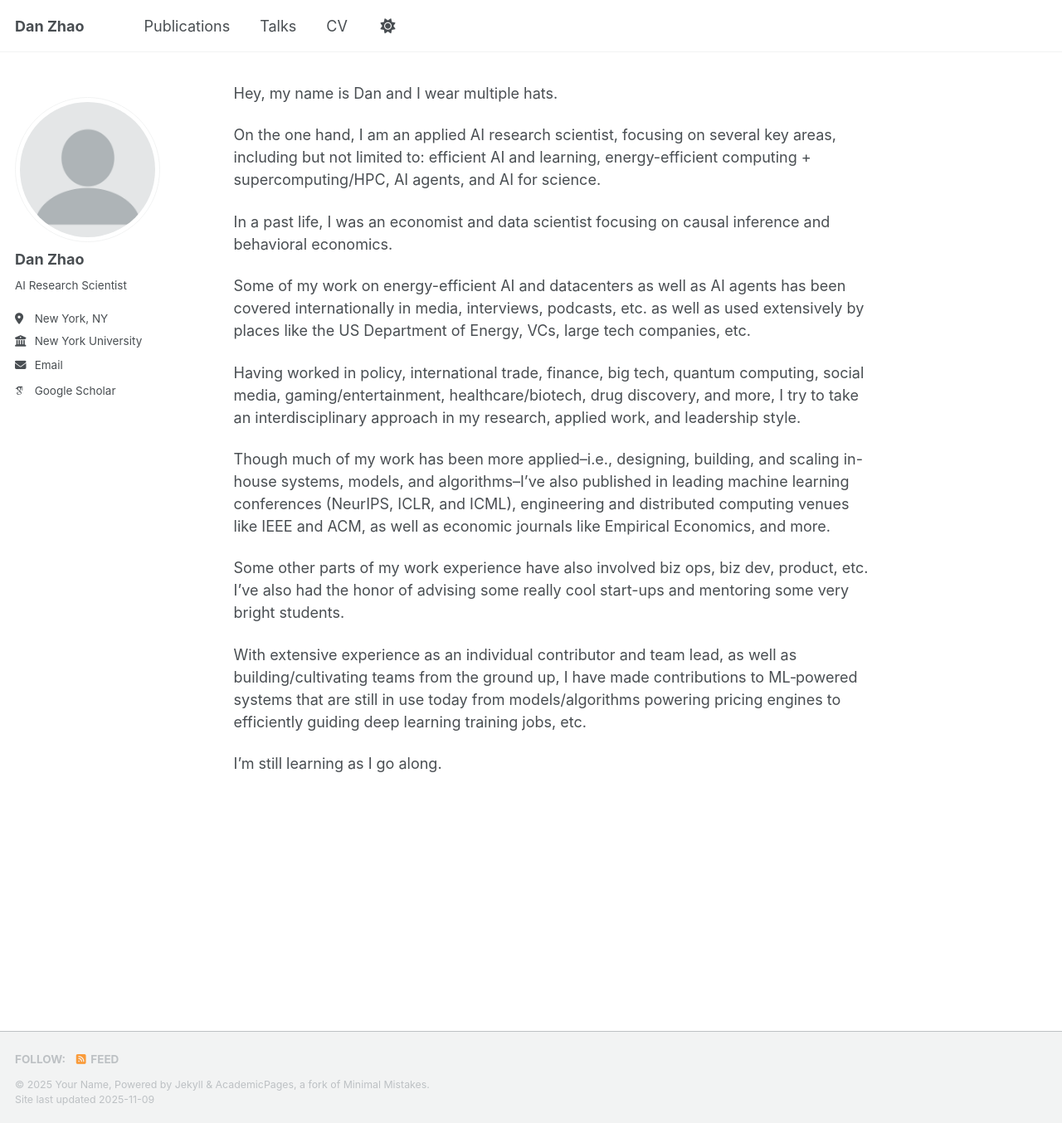
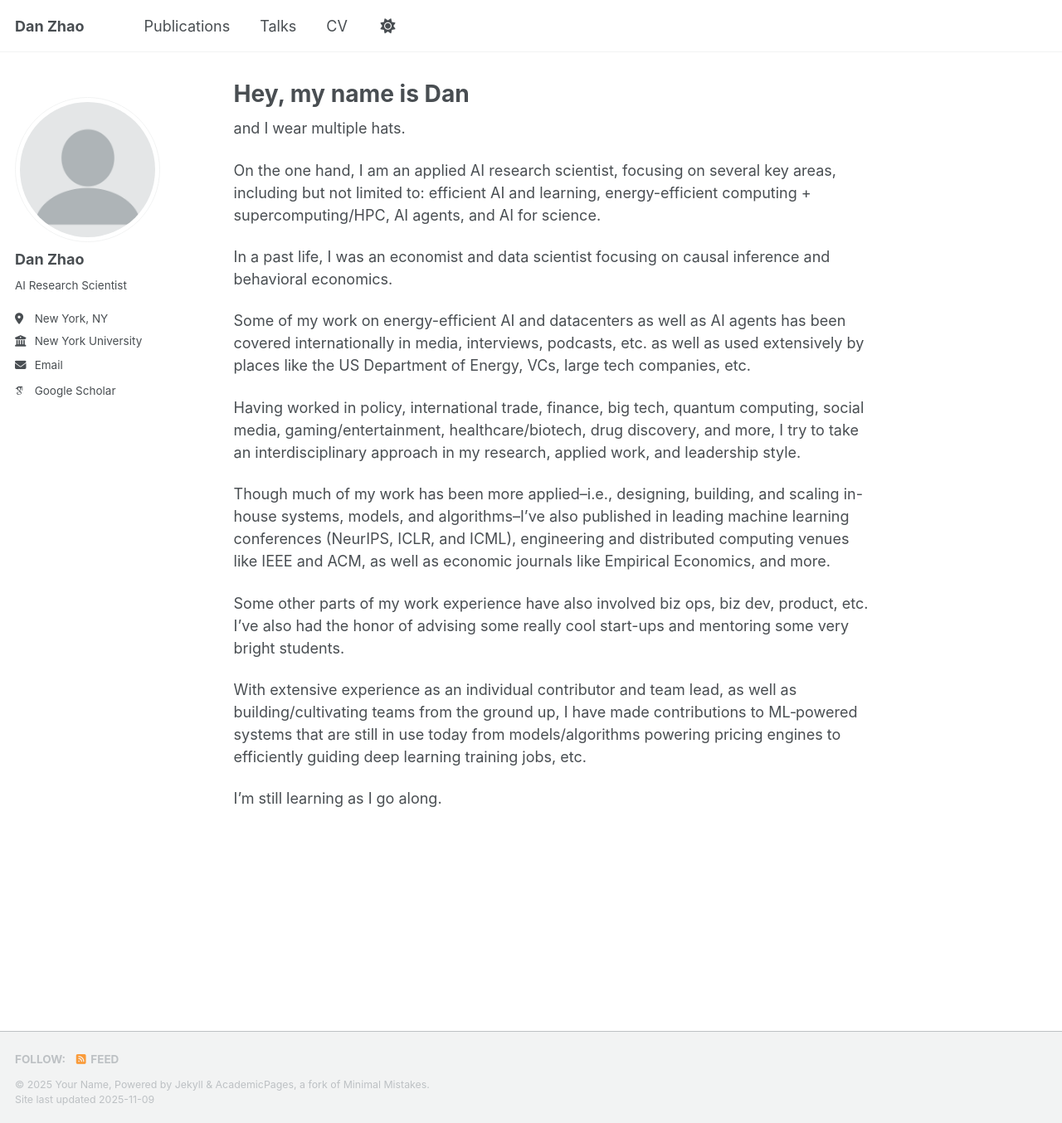
Before and after one commit to danzhao-aiml/danzhao-aiml, a Jekyll site: the page built from _pages/about.md, in a window 1280 px wide and 1354 px high. Shown: the whole window at 83% size. Built offline with Jekyll 4.4.1, drawn with Linux system fonts in a browser that asks for light colours; some web fonts are replaced; our own code applies the rules of GitHub Pages for plain Markdown files; part of the change alters nothing that is shown.

```diff
--- a/_pages/about.md
+++ b/_pages/about.md
@@ -1,4 +1,12 @@
-Hey, my name is Dan and I wear multiple hats.
+---
+permalink: /
+title: "Hey, my name is Dan"
+author_profile: true
+redirect_from:
+  - /about/
+  - /about.html
+---
+and I wear multiple hats.
 
 On the one hand, I am an applied AI research scientist, focusing on several key areas, including but not limited to: efficient AI and learning, energy-efficient computing + supercomputing/HPC, AI agents, and AI for science.
 
```
